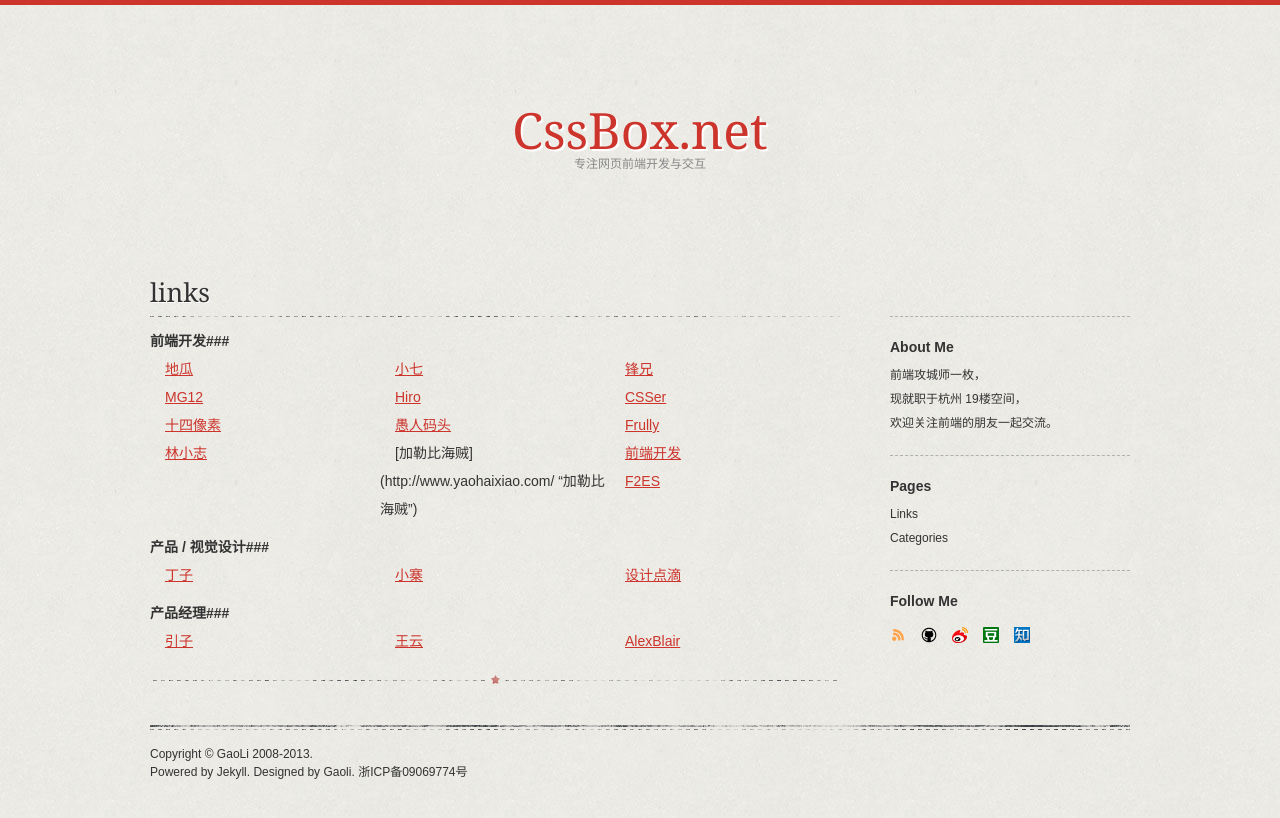
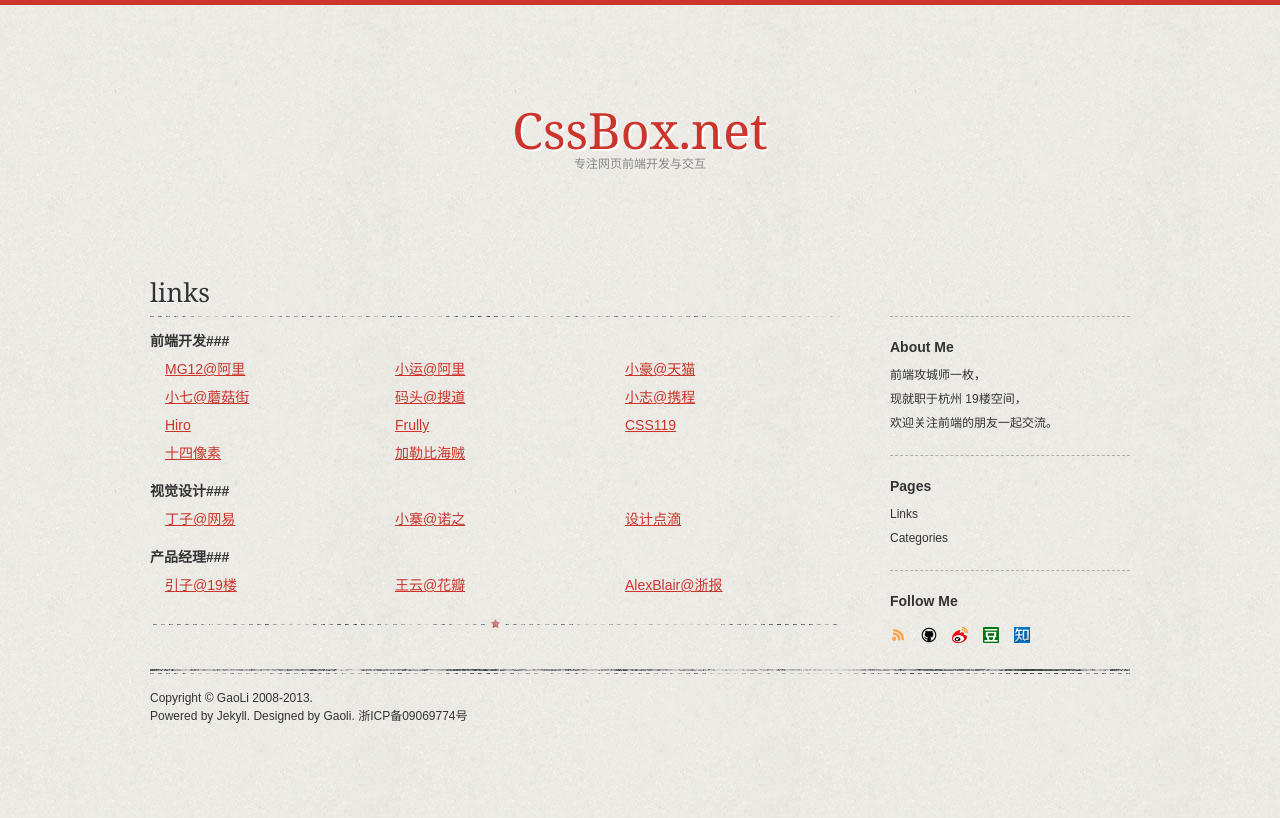
Before and after one commit to xiaoxiehang/gaoli.github.com, a Jekyll site: the page built from links/index.md, in a window 1280 px wide. Shown: the top 818 px of the page. Built offline with Jekyll 4.4.1, drawn with Linux system fonts in a browser that asks for light colours; Markdown is read by kramdown in place of the engine named in the settings; comment, search, counter and statistics services are not loaded.

Commit message:
update links

```diff
--- a/links/index.md
+++ b/links/index.md
@@ -5,28 +5,26 @@ title: links
 
 ###前端开发###
 
-*   [地瓜](http://www.etosun.com/ "付小运")
-*   [小七](http://sev7n.net/ "杨剑锋")
-*   [锋兄](http://www.zarcck.com/ "赵宇锋")
-*   [MG12](http://www.neoease.com/ "吴钊")
+*   [MG12@阿里](http://www.neoease.com/ "吴钊")
+*   [小运@阿里](http://www.etosun.com/ "付小运")
+*   [小豪@天猫](http://www.f2es.com/ "吴天豪")
+*   [小七@蘑菇街](http://sev7n.net/ "杨剑锋")
+*   [码头@搜道](http://www.css88.com/ "愚人码头")
+*   [小志@携程](http://blog.linxz.de/ "林友赛")
 *   [Hiro](http://www.ihiro.org/ "Hiro")
-*   [CSSer](http://blog.owncsser.com/ "CSSer")
+*   [Frully](http://frully.org/ "Frully")
+*   [CSS119](http://www.css119.com/ "CSS119")
 *   [十四像素](http://www.14px.com/ "十四像素")
-*   [愚人码头](http://www.css88.com/ "愚人码头")
-*   [Frully](http://frully.org/ "Frully")
-*   [林小志](http://blog.linxz.de/ "林友赛")
-*   [加勒比*海贼](http://www.yaohaixiao.com/ "加勒比*海贼")
-*   [前端开发](http://www.css119.com/ "前端开发")
-*   [F2ES](http://www.f2es.com/ "小豪")
+*   [加勒比海贼](http://www.yaohaixiao.com/ "加勒比海贼")
 
-###产品 / 视觉设计###
+###视觉设计###
 
-*   [丁子](http://www.dingzhijun.com/ "丁志君")
-*   [小寨](http://www.iamxiaozhai.com/ "小寨")
+*   [丁子@网易](http://www.dingzhijun.com/ "丁志君")
+*   [小寨@诺之](http://www.iamxiaozhai.com/ "小寨")
 *   [设计点滴](http://tanxdesign.com/ "设计点滴")
 
 ###产品经理###
 
-*   [引子](http://www.yinzi.org/ "史路引")
-*   [王云](http://www.iamwy.com/ "王云")
-*   [AlexBlair](http://www.alexblair.org/ "章秋人")
+*   [引子@19楼](http://www.yinzi.org/ "史路引")
+*   [王云@花瓣](http://www.iamwy.com/ "王云")
+*   [AlexBlair@浙报](http://www.alexblair.org/ "章秋人")
```
